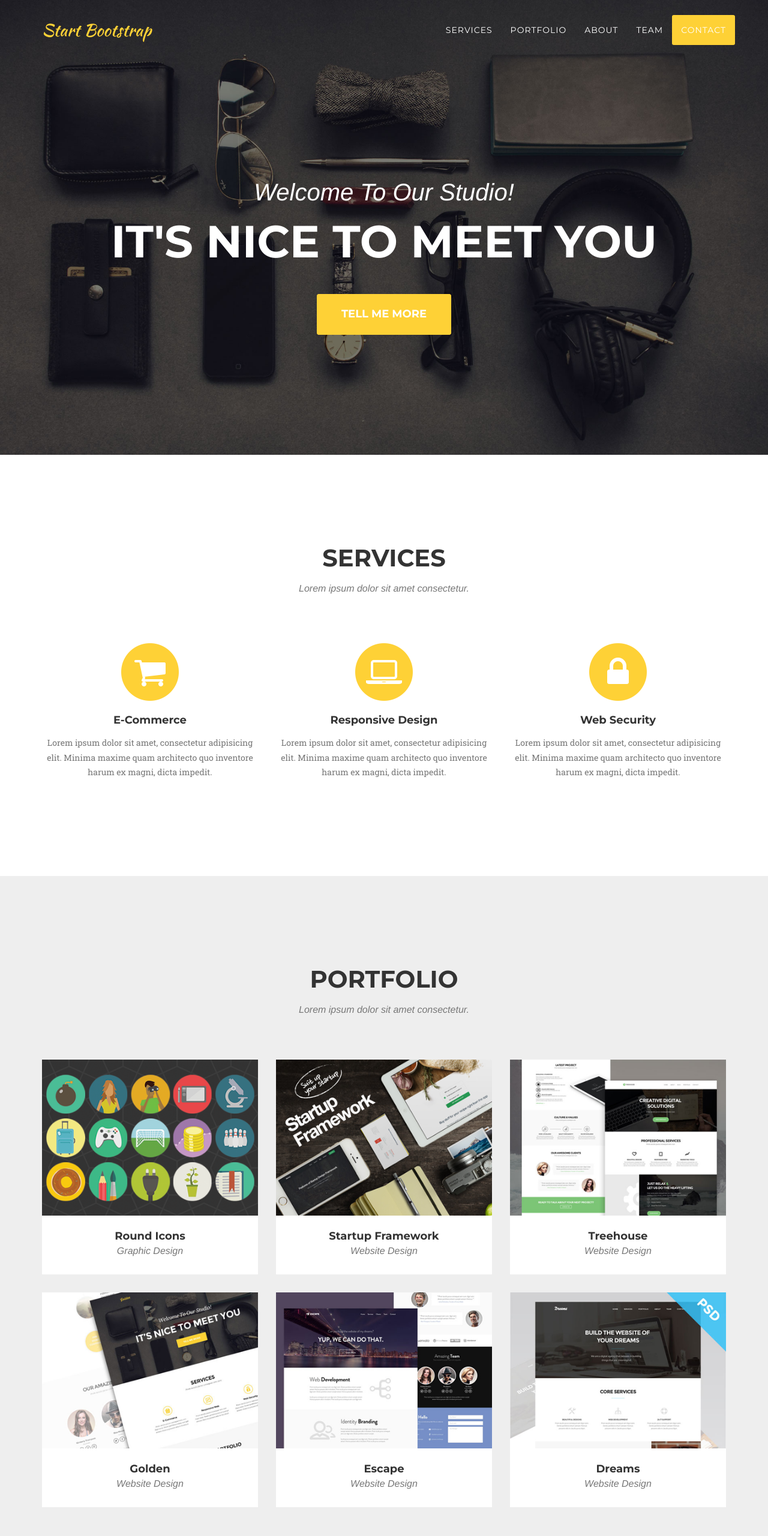
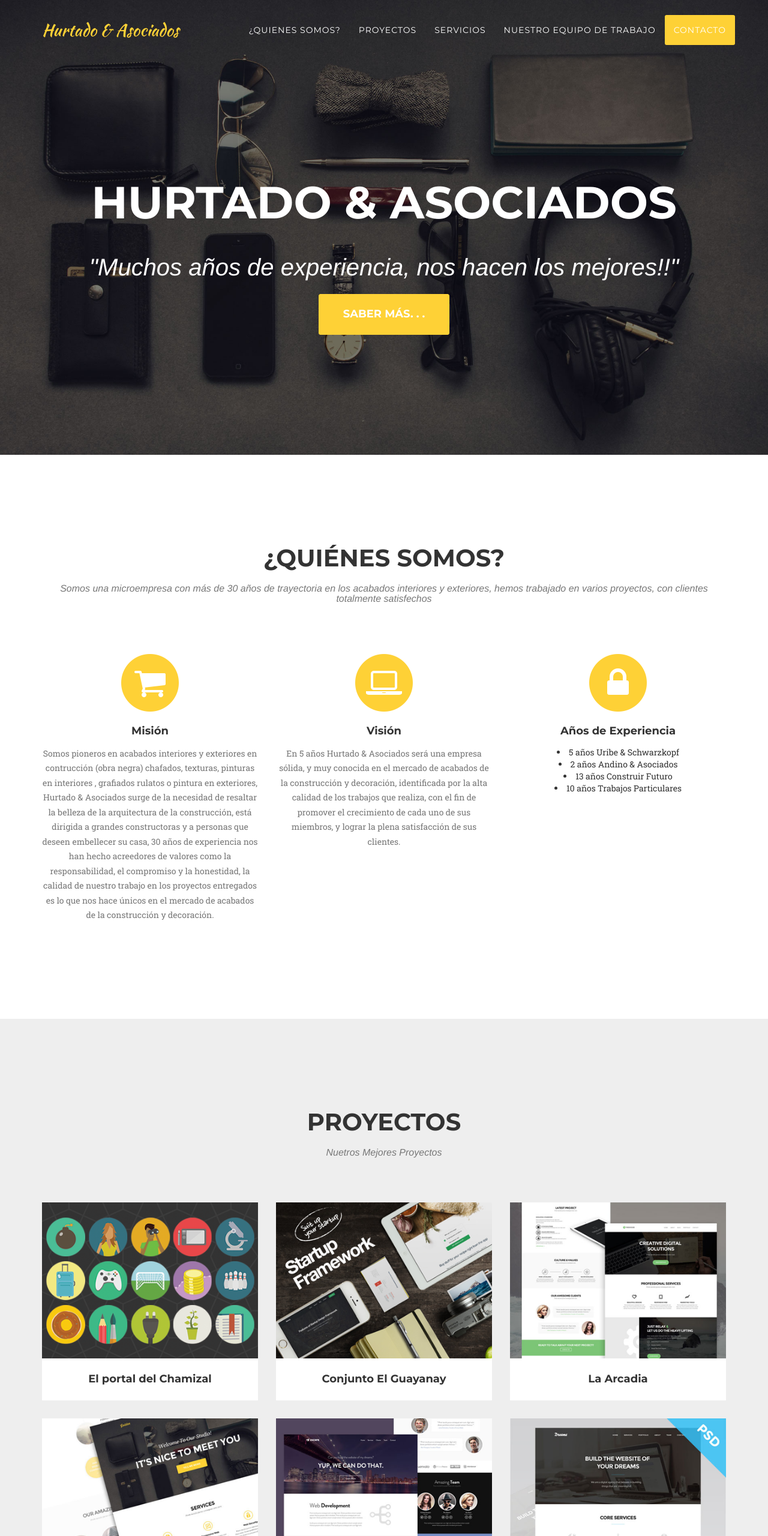
Before and after one commit to davidotb91/ProyectoHurtado-Asociados, a website: page startbootstrap-agency-gh-pages/index.html in a window 1280 px wide. Shown: the top 2560 px of the page at 60% size. Drawn offline with nearby package versions, Linux system fonts and the light colour scheme; a web font is replaced by a local one.

Commit message:
Se añade todo el texto correspondiente a la Micro empresa (Misión, Visión)

```diff
--- a/startbootstrap-agency-gh-pages/index.html
+++ b/startbootstrap-agency-gh-pages/index.html
@@ -9,7 +9,7 @@
     <meta name="description" content="">
     <meta name="author" content="">
 
-    <title>Agency - Start Bootstrap Theme</title>
+    <title>Hurtado y Asociados</title>
 
     <!-- Bootstrap Core CSS -->
     <link href="vendor/bootstrap/css/bootstrap.min.css" rel="stylesheet">
@@ -43,7 +43,7 @@
                 <button type="button" class="navbar-toggle" data-toggle="collapse" data-target="#bs-example-navbar-collapse-1">
                     <span class="sr-only">Toggle navigation</span> Menu <i class="fa fa-bars"></i>
                 </button>
-                <a class="navbar-brand page-scroll" href="#page-top">Start Bootstrap</a>
+                <a class="navbar-brand page-scroll" href="#page-top">Hurtado & Asociados</a>
             </div>
 
             <!-- Collect the nav links, forms, and other content for toggling -->
@@ -53,19 +53,19 @@
                         <a href="#page-top"></a>
                     </li>
                     <li>
-                        <a class="page-scroll" href="#services">Services</a>
+                        <a class="page-scroll" href="#services">¿Quienes Somos?</a>
                     </li>
                     <li>
-                        <a class="page-scroll" href="#portfolio">Portfolio</a>
+                        <a class="page-scroll" href="#portfolio">Proyectos</a>
                     </li>
                     <li>
-                        <a class="page-scroll" href="#about">About</a>
+                        <a class="page-scroll" href="#about">Servicios</a>
                     </li>
                     <li>
-                        <a class="page-scroll" href="#team">Team</a>
+                        <a class="page-scroll" href="#team">Nuestro Equipo de Trabajo</a>
                     </li>
                     <li>
-                        <a class="page-scroll" href="#contact">Contact</a>
+                        <a class="page-scroll" href="#contact">Contacto</a>
                     </li>
                 </ul>
             </div>
@@ -78,9 +78,9 @@
     <header>
         <div class="container">
             <div class="intro-text">
-                <div class="intro-lead-in">Welcome To Our Studio!</div>
-                <div class="intro-heading">It's Nice To Meet You</div>
-                <a href="#services" class="page-scroll btn btn-xl">Tell Me More</a>
+                <div class="intro-heading">Hurtado & Asociados</div>
+                <div class="intro-lead-in">"Muchos años de experiencia, nos hacen los mejores!!"</div>
+                <a href="#services" class="page-scroll btn btn-xl">Saber más. . .</a>
             </div>
         </div>
     </header>
@@ -90,8 +90,9 @@
         <div class="container">
             <div class="row">
                 <div class="col-lg-12 text-center">
-                    <h2 class="section-heading">Services</h2>
-                    <h3 class="section-subheading text-muted">Lorem ipsum dolor sit amet consectetur.</h3>
+                    <h2 class="section-heading">¿Quiénes Somos?</h2>
+                    <h3 class="section-subheading text-muted">Somos una microempresa con más de 30 años de trayectoria en los acabados interiores y exteriores, hemos trabajado en
+                    varios proyectos, con clientes totalmente satisfechos</h3>
                 </div>
             </div>
             <div class="row text-center">
@@ -100,24 +101,29 @@
                         <i class="fa fa-circle fa-stack-2x text-primary"></i>
                         <i class="fa fa-shopping-cart fa-stack-1x fa-inverse"></i>
                     </span>
-                    <h4 class="service-heading">E-Commerce</h4>
-                    <p class="text-muted">Lorem ipsum dolor sit amet, consectetur adipisicing elit. Minima maxime quam architecto quo inventore harum ex magni, dicta impedit.</p>
+                    <h4 class="service-heading">Misión</h4>
+                    <p class="text-muted">Somos pioneros en acabados interiores y exteriores en contrucción (obra negra) chafados, texturas, pinturas en interiores , grafiados rulatos o pintura en exteriores, Hurtado & Asociados surge de la necesidad de resaltar la belleza de la arquitectura de la construcción, está dirigida a grandes constructoras y a personas que deseen embellecer su casa, 30 años de experiencia nos han hecho acreedores de valores como la responsabilidad, el compromiso y la honestidad, la calidad de nuestro trabajo en los proyectos entregados es lo que nos hace únicos en el mercado de acabados de la construcción y decoración.</p>
                 </div>
                 <div class="col-md-4">
                     <span class="fa-stack fa-4x">
                         <i class="fa fa-circle fa-stack-2x text-primary"></i>
                         <i class="fa fa-laptop fa-stack-1x fa-inverse"></i>
                     </span>
-                    <h4 class="service-heading">Responsive Design</h4>
-                    <p class="text-muted">Lorem ipsum dolor sit amet, consectetur adipisicing elit. Minima maxime quam architecto quo inventore harum ex magni, dicta impedit.</p>
+                    <h4 class="service-heading">Visión</h4>
+                    <p class="text-muted">En 5 años Hurtado & Asociados será una empresa sólida, y muy conocida en el mercado de acabados de la construcción y decoración, identificada por la alta calidad de los trabajos que realiza, con el fin de promover el crecimiento de cada uno de sus miembros, y lograr la plena satisfacción de sus clientes.</p>
                 </div>
                 <div class="col-md-4">
                     <span class="fa-stack fa-4x">
                         <i class="fa fa-circle fa-stack-2x text-primary"></i>
                         <i class="fa fa-lock fa-stack-1x fa-inverse"></i>
                     </span>
-                    <h4 class="service-heading">Web Security</h4>
-                    <p class="text-muted">Lorem ipsum dolor sit amet, consectetur adipisicing elit. Minima maxime quam architecto quo inventore harum ex magni, dicta impedit.</p>
+                    <h4 class="service-heading">Años de Experiencia</h4>
+                    <p class="text-muted">
+                    <li>5 años Uribe & Schwarzkopf</li>
+                    <li>2 años Andino & Asociados</li>
+                    <li>13 años Construir Futuro</li>
+                    <li>10 años Trabajos Particulares</li>
+                    </p>
                 </div>
             </div>
         </div>
@@ -128,8 +134,8 @@
         <div class="container">
             <div class="row">
                 <div class="col-lg-12 text-center">
-                    <h2 class="section-heading">Portfolio</h2>
-                    <h3 class="section-subheading text-muted">Lorem ipsum dolor sit amet consectetur.</h3>
+                    <h2 class="section-heading">Proyectos</h2>
+                    <h3 class="section-subheading text-muted">Nuetros Mejores Proyectos</h3>
                 </div>
             </div>
             <div class="row">
@@ -143,8 +149,8 @@
                         <img src="img/portfolio/roundicons.png" class="img-responsive" alt="">
                     </a>
                     <div class="portfolio-caption">
-                        <h4>Round Icons</h4>
-                        <p class="text-muted">Graphic Design</p>
+                        <h4>El portal del Chamizal</h4>
+                        <p class="text-muted"></p>
                     </div>
                 </div>
                 <div class="col-md-4 col-sm-6 portfolio-item">
@@ -157,8 +163,8 @@
                         <img src="img/portfolio/startup-framework.png" class="img-responsive" alt="">
                     </a>
                     <div class="portfolio-caption">
-                        <h4>Startup Framework</h4>
-                        <p class="text-muted">Website Design</p>
+                        <h4>Conjunto El Guayanay</h4>
+                        <p class="text-muted"></p>
                     </div>
                 </div>
                 <div class="col-md-4 col-sm-6 portfolio-item">
@@ -171,8 +177,8 @@
                         <img src="img/portfolio/treehouse.png" class="img-responsive" alt="">
                     </a>
                     <div class="portfolio-caption">
-                        <h4>Treehouse</h4>
-                        <p class="text-muted">Website Design</p>
+                        <h4>La Arcadia</h4>
+                        <p class="text-muted"></p>
                     </div>
                 </div>
                 <div class="col-md-4 col-sm-6 portfolio-item">
@@ -185,8 +191,8 @@
                         <img src="img/portfolio/golden.png" class="img-responsive" alt="">
                     </a>
                     <div class="portfolio-caption">
-                        <h4>Golden</h4>
-                        <p class="text-muted">Website Design</p>
+                        <h4>Conjunto  Marbella</h4>
+                        <p class="text-muted"></p>
                     </div>
                 </div>
                 <div class="col-md-4 col-sm-6 portfolio-item">
@@ -199,8 +205,8 @@
                         <img src="img/portfolio/escape.png" class="img-responsive" alt="">
                     </a>
                     <div class="portfolio-caption">
-                        <h4>Escape</h4>
-                        <p class="text-muted">Website Design</p>
+                        <h4>Andino & Asociados</h4>
+                        <p class="text-muted"></p>
                     </div>
                 </div>
                 <div class="col-md-4 col-sm-6 portfolio-item">
@@ -213,8 +219,8 @@
                         <img src="img/portfolio/dreams.png" class="img-responsive" alt="">
                     </a>
                     <div class="portfolio-caption">
-                        <h4>Dreams</h4>
-                        <p class="text-muted">Website Design</p>
+                        <h4>Casales Victoria</h4>
+                        <p class="text-muted"></p>
                     </div>
                 </div>
             </div>
@@ -226,8 +232,8 @@
         <div class="container">
             <div class="row">
                 <div class="col-lg-12 text-center">
-                    <h2 class="section-heading">About</h2>
-                    <h3 class="section-subheading text-muted">Lorem ipsum dolor sit amet consectetur.</h3>
+                    <h2 class="section-heading">Servicios</h2>
+                    <h3 class="section-subheading text-muted">Artesanos Calificados a su servicio</h3>
                 </div>
             </div>
             <div class="row">
@@ -239,8 +245,8 @@
                             </div>
                             <div class="timeline-panel">
                                 <div class="timeline-heading">
-                                    <h4>2009-2011</h4>
-                                    <h4 class="subheading">Our Humble Beginnings</h4>
+                                    <h4>Acabados de la construcción en Interiores</h4>
+                                    <h4 class="subheading">J</h4>
                                 </div>
                                 <div class="timeline-body">
                                     <p class="text-muted">Lorem ipsum dolor sit amet, consectetur adipisicing elit. Sunt ut voluptatum eius sapiente, totam reiciendis temporibus qui quibusdam, recusandae sit vero unde, sed, incidunt et ea quo dolore laudantium consectetur!</p>
@@ -253,7 +259,7 @@
                             </div>
                             <div class="timeline-panel">
                                 <div class="timeline-heading">
-                                    <h4>March 2011</h4>
+                                    <h4>Acabados de la Construcción en exteriores</h4>
                                     <h4 class="subheading">An Agency is Born</h4>
                                 </div>
                                 <div class="timeline-body">
@@ -267,7 +273,7 @@
                             </div>
                             <div class="timeline-panel">
                                 <div class="timeline-heading">
-                                    <h4>December 2012</h4>
+                                    <h4>Mantenimiento de infraesttructura decorativa</h4>
                                     <h4 class="subheading">Transition to Full Service</h4>
                                 </div>
                                 <div class="timeline-body">
@@ -281,7 +287,7 @@
                             </div>
                             <div class="timeline-panel">
                                 <div class="timeline-heading">
-                                    <h4>July 2014</h4>
+                                    <h4>Pintura Interiores y Exteriores</h4>
                                     <h4 class="subheading">Phase Two Expansion</h4>
                                 </div>
                                 <div class="timeline-body">
@@ -307,15 +313,15 @@
         <div class="container">
             <div class="row">
                 <div class="col-lg-12 text-center">
-                    <h2 class="section-heading">Our Amazing Team</h2>
-                    <h3 class="section-subheading text-muted">Lorem ipsum dolor sit amet consectetur.</h3>
+                    <h2 class="section-heading">Nuestro equipo de trabajo</h2>
+                    <h3 class="section-subheading text-muted">Artesanos Calificados para servirle.</h3>
                 </div>
             </div>
             <div class="row">
                 <div class="col-sm-4">
                     <div class="team-member">
                         <img src="img/team/1.jpg" class="img-responsive img-circle" alt="">
-                        <h4>Kay Garland</h4>
+                        <h4>Segundo Hurtado</h4>
                         <p class="text-muted">Lead Designer</p>
                         <ul class="list-inline social-buttons">
                             <li><a href="#"><i class="fa fa-twitter"></i></a>
@@ -330,7 +336,7 @@
                 <div class="col-sm-4">
                     <div class="team-member">
                         <img src="img/team/2.jpg" class="img-responsive img-circle" alt="">
-                        <h4>Larry Parker</h4>
+                        <h4>John Hurtado</h4>
                         <p class="text-muted">Lead Marketer</p>
                         <ul class="list-inline social-buttons">
                             <li><a href="#"><i class="fa fa-twitter"></i></a>
@@ -345,7 +351,7 @@
                 <div class="col-sm-4">
                     <div class="team-member">
                         <img src="img/team/3.jpg" class="img-responsive img-circle" alt="">
-                        <h4>Diana Pertersen</h4>
+                        <h4>Katherine Hurtado</h4>
                         <p class="text-muted">Lead Developer</p>
                         <ul class="list-inline social-buttons">
                             <li><a href="#"><i class="fa fa-twitter"></i></a>
```
